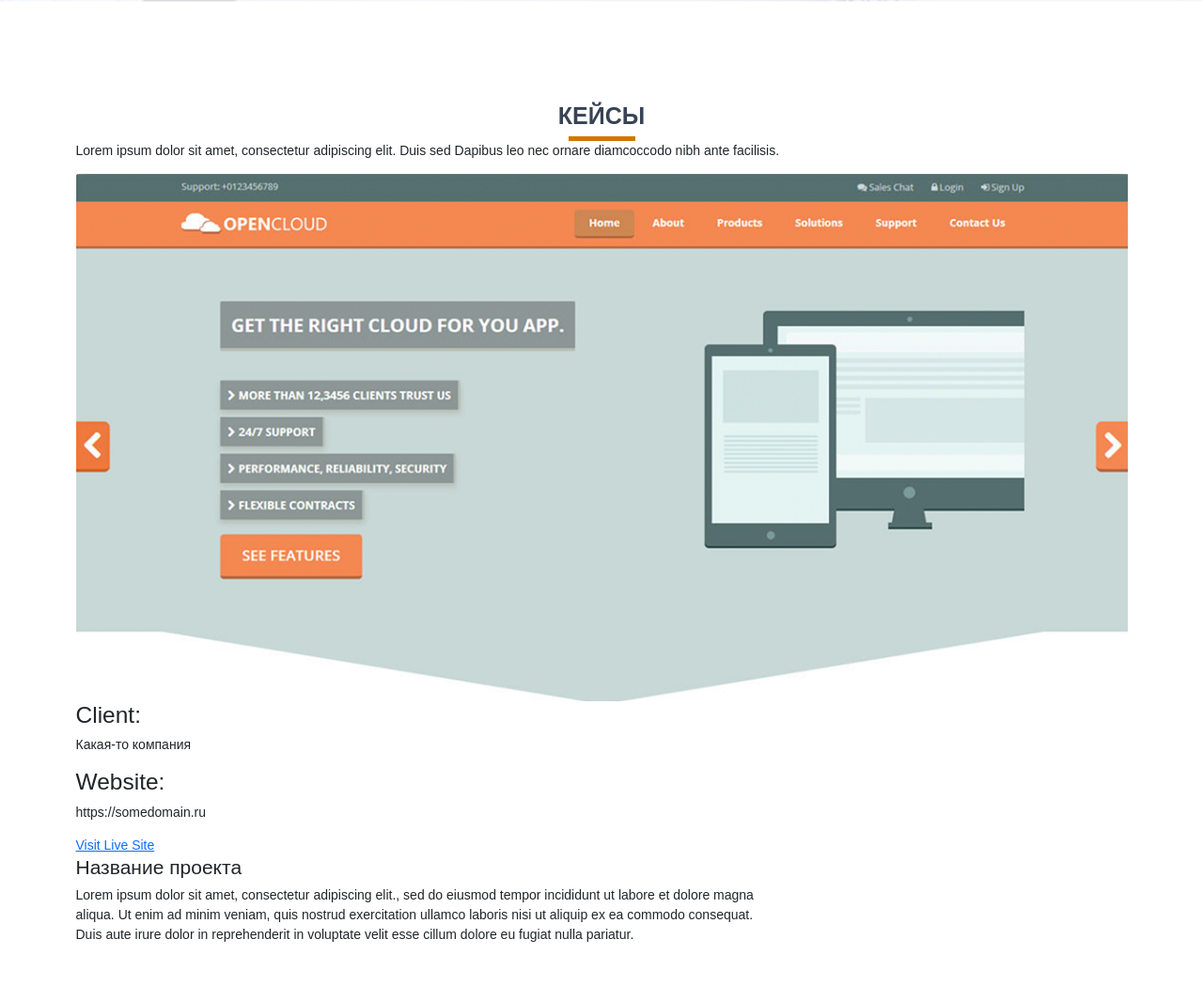
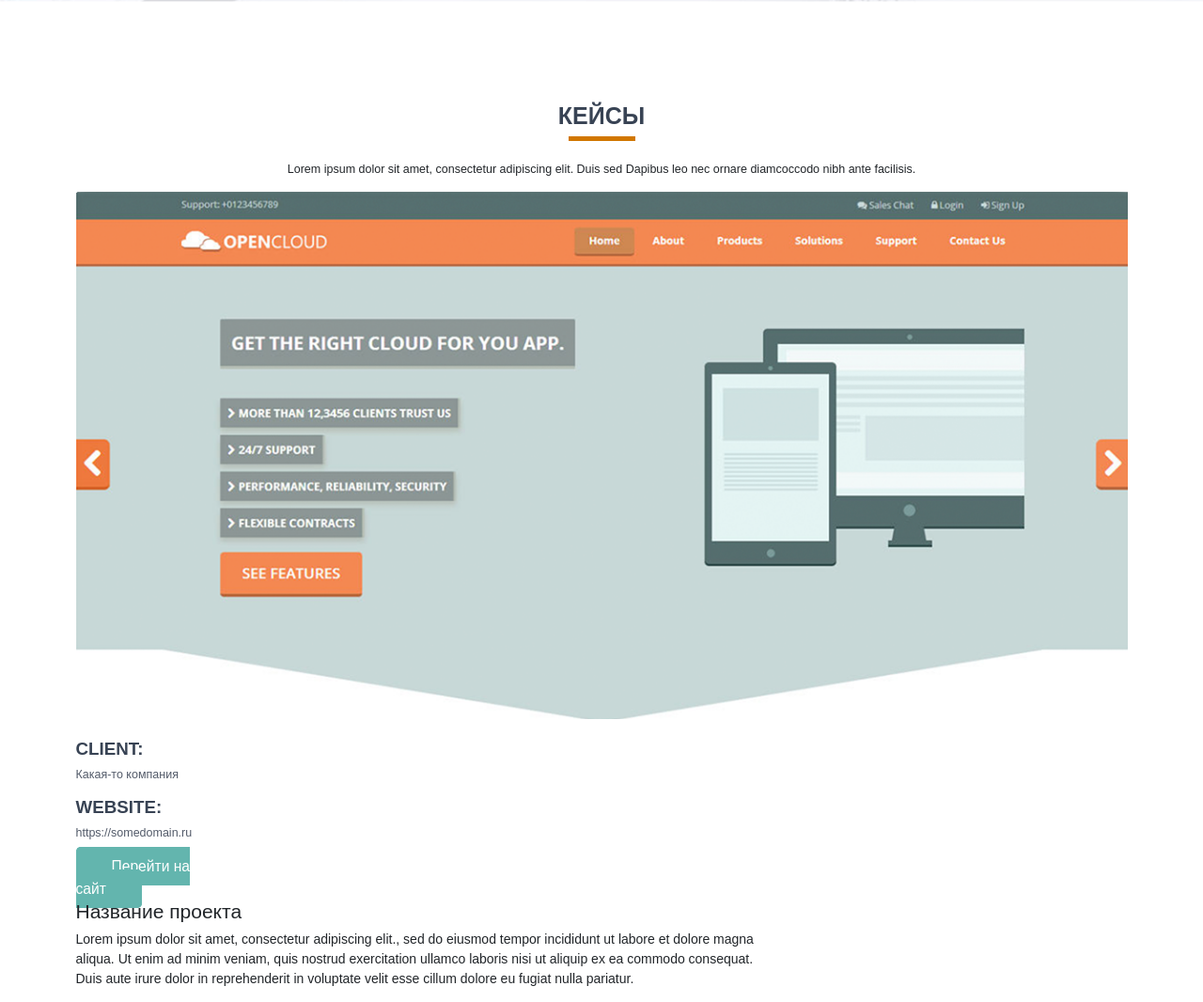
Before and after one commit to Aleksey02ry/Aleksey02ry.github.io, a plain HTML site: page src/index.html in a window 1280 px wide. Shown: the part 2015-3081 px from the top of the page at 94% size. Before the commit the page ends 3034 px from the top, so only its background shows below. Drawn offline with Linux system fonts and the light colour scheme.

Commit message:
Обновил

```diff
--- a/src/css/style.css
+++ b/src/css/style.css
@@ -182,28 +182,50 @@ nav{
     opacity: 1;
 }
 
+.text_p{
+    font-size: 12.5px;
+    text-align: center;
+}
+
+.portfolio_container img{
+    max-width: 100%;
+}
+
+.description_left h3{
+    font-size: 18.75px;
+    font-weight: bold;
+    color: #384354;
+    text-transform: uppercase;
+}
+
+.description_left p{
+    color: #525a69;
+    font-size: 12.5px;
+}
+
+.description_left a{
+    height: 40px;
+    text-align: center;
+    border: 2px solid #63b5ae;
+    background: #63b5ae;
+    border-radius: 5px;
+    color: #fff;
+    font-size: 15.62px;
+    padding: 10px 36px 10px 36px;
+    text-decoration: none;
+}
+
 /*.about_me{
     width: 100%;
     height: 720px;
     background: url(../img/phon2.png) center/cover no-repeat;
 }
 
-
-
-
-
-
-
 .skills{
     width: 100%;
     height: 522px;
     background: url(../img/bg2.jpg) center/cover no-repeat;
 }
-
-
-
-
-
 
 .skills_item_veb{
     float: left;
@@ -233,49 +255,10 @@ nav{
     text-align: center;
 }
 
-
-
-
-
-.text_p{
-    margin: 36px 0px 40px 615px;
-    font-size: 12.5px;
-}
-
-.portfolio_container img{
-    width: 100%;
-    margin-bottom: 40px;
-}
-
 .description_left{
     float: left;
 }
 
-.description_left h3{
-    margin: 0px 163px 0px 389px;
-    font-size: 18.75px;
-    font-weight: bold;
-    color: #384354;
-    text-transform: uppercase;
-}
-
-.description_left p{
-    margin: 17px 0px 41px 391px;
-    color: #525a69;
-    font-size: 12.5px;
-}
-
-.description_left a{
-    margin: 16px 0px 0px 391px;
-    height: 40px;
-    text-align: center;
-    border: 2px solid #63b5ae;
-    background: #63b5ae;
-    border-radius: 5px;
-    color: #fff;
-    font-size: 15.62px;
-    padding: 16px 43px 16px 43px;
-}
 
 .description_right h4{
     margin: 0px 0px 7px 20px;
--- a/src/index.html
+++ b/src/index.html
@@ -122,23 +122,28 @@
             <h2>Кейсы</h2>
             <hr>
             </div>
-            <p class="text_p">Lorem ipsum dolor sit amet, consectetur adipiscing elit. Duis sed Dapibus leo nec ornare diamcoccodo nibh ante facilisis.</p>
+            <div class="row justify-content-center text">
+            <div class="col-8 mt-4">
+            <p class="text_p">Lorem ipsum dolor sit amet, consectetur adipiscing elit. Duis sed Dapibus leo nec ornare diamcoccodo nibh ante facilisis.</p></div></div>
             <img src="img/photo.png" alt="">
-            <div class="description_left">
+            <div class="description_left container">
+               <div class="row justify-content-between">
+               <div class="col-2 mt-4">
                 <h3>Client:</h3>
                 <p id="kom">Какая-то компания</p>
                 <h3>Website:</h3>
                 <p>https://somedomain.ru</p>
-                <a href="#">Visit Live Site</a>
-            </div>
-            <div class="description_right">
+                <a class="col-12 col-sm-9 col-md-6 col-lg-3" href="#">Перейти на сайт</a>
+            </div></div></div>
+            <div class="description_right container">
+               <div class="row"><div class="col-9">
                 <h4>Название проекта</h4>
                 <p>Lorem ipsum dolor sit amet, consectetur adipiscing elit., sed do eiusmod tempor incididunt ut labore et dolore magna
                 <br>aliqua. Ut enim ad minim veniam, quis nostrud exercitation ullamco laboris nisi ut aliquip ex ea commodo consequat.
                 <br>Duis aute irure dolor in reprehenderit in voluptate velit esse cillum dolore eu fugiat nulla pariatur.</p>
             </div>
             </div>
-
+            </div></div>
         </div>
     </section>
     <!--<section class="calculator">
```
